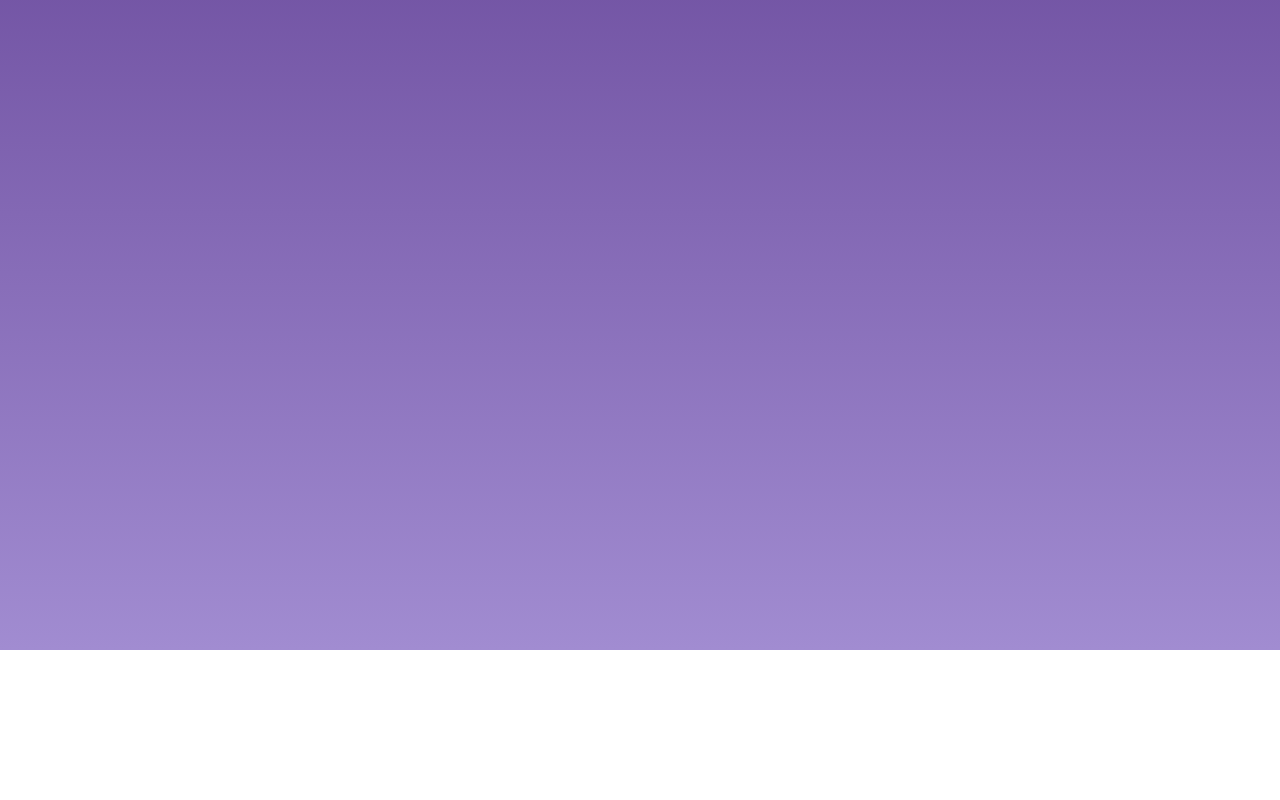
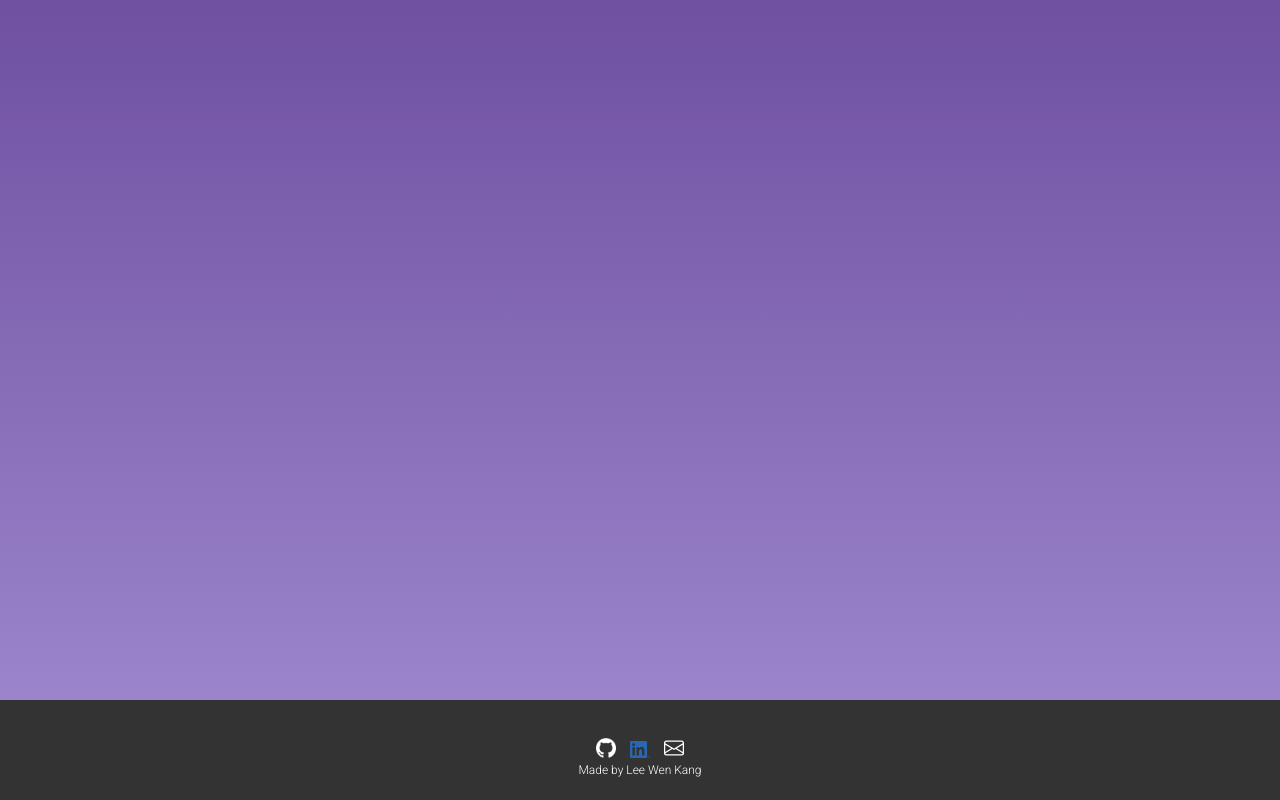
Before and after one commit to NPLeeWenKang/ID_10203100B_LeeWenKang_Assg01, a plain HTML site: page index.html in a window 1280 px wide. Shown: the part 950-1750 px from the top of the page. Before the commit the page ends 1600 px from the top, so only its background shows below. Drawn offline with Linux system fonts and the light colour scheme.

Commit message:
7/11/2020: Added the footer area and added comments in css and html files to improve readability.

```diff
--- a/css/IndexStyle.css
+++ b/css/IndexStyle.css
@@ -12,6 +12,7 @@
 body{
     background-image: linear-gradient(to top,#a18cd1 0%, #330867 100%);
 }
+/* Landing Area CSS component */
 #LandingBanner {
     display: block;
     position: relative;
@@ -50,13 +51,76 @@
 .link {
     font-size: 20px;
     margin-bottom: 10px;
-    scroll-behavior: smooth;
 }
 .link :hover{
     color: rgba(255, 255, 255, 0.8);
 }
+@media (max-width: 500px){
+/* Handles font-size in mobile view */
+    #name {
+        font-size: 30px;
+        margin-bottom: 7px;
+    }
+
+    #detail {
+        font-size: 20px;
+        margin-bottom: 7px;
+    }
+
+    .link {
+        font-size: 18px;
+        margin-bottom: 7px;
+    }
+}
+/* Project CSS component */
 #ProjectBanner {
     display: block;
     width: 100%;
     height: 100%;
 }
+/* Footer CSS component */
+#footerContent {
+    position: relative;
+    width: 100%;
+    height: 100px;
+    margin-top: 50px;
+    background-color: #333;
+}
+#socialsContent {
+    position: absolute;
+    left: 50%;
+    top: 50%;
+    transform: translate(-50%,-50%);
+}
+#GitHubBlock {
+    display: inline;
+    margin-left: 5px;
+    margin-right: 5px;
+}
+#LinkedInBlock {
+    display: inline;
+    margin-left: 5px;
+    margin-right: 5px;
+}
+#emailBlock {
+    display: inline;
+    margin-left: 5px;
+    margin-right: 5px;
+}
+#GitHubIMG {
+    width: 20px;
+    height: auto;
+}
+#LinkedInIMG {
+    width: 20px;
+    height: auto;
+}
+#MadeByText{
+    font-family: 'Roboto', sans-serif;
+    color: white;
+    font-size: 12;
+    position: absolute;
+    left: 50%;
+    top: calc(50% + 20px);
+    transform: translate(-50%,-50%);
+}
--- a/index.html
+++ b/index.html
@@ -10,7 +10,14 @@
 
 <body>
     <section id="LandingBanner">
+        <!--
+            Landing Area:
+            1) Name
+            2) Details
+            3) Links to other parts of website
+        -->
         <div id="ContentBlock">
+            <!-- Positions Div on the right side of screen -->
             <div id="name">
                 Lee Wen Kang
             </div>
@@ -41,14 +48,43 @@
                     </svg>
                 </a>
             </div>
-
         </div>
     </section>
     <section id="ProjectBanner">
 
     </section>
-    <footer>
+    <footer id="footerContent">
+        <!--
+            Footer Area:
+            1) Social links
+            2) Made By "Me"
+        -->
+        <div id="socialsContent">
+            <div id="GitHubBlock">
+                <a href="https://github.com/SpaceyCodes" target="_blank">
+                    <img id='GitHubIMG' src="src/GitHub-Mark-Light-120px-plus.png" alt="GitHub logo">
+                </a>
 
+            </div>
+            <div id="LinkedInBlock">
+                <a href="https://linkedin.com/in/leewenkang/" target="_blank">
+                    <img id='LinkedInIMG' src="src/LI-In-Bug.png" alt="LinkedIn Logo">
+                </a>
+
+            </div>
+            <div id="emailBlock">
+                <a href="mailto: spaceycodes@gmail.com" id="emailIMG">
+                    <svg width="20px" height="20px" viewBox="0 0 16 16" class="bi bi-envelope" fill="white"
+                        xmlns="http://www.w3.org/2000/svg">
+                        <path fill-rule="evenodd"
+                            d="M0 4a2 2 0 0 1 2-2h12a2 2 0 0 1 2 2v8a2 2 0 0 1-2 2H2a2 2 0 0 1-2-2V4zm2-1a1 1 0 0 0-1 1v.217l7 4.2 7-4.2V4a1 1 0 0 0-1-1H2zm13 2.383l-4.758 2.855L15 11.114v-5.73zm-.034 6.878L9.271 8.82 8 9.583 6.728 8.82l-5.694 3.44A1 1 0 0 0 2 13h12a1 1 0 0 0 .966-.739zM1 11.114l4.758-2.876L1 5.383v5.73z" />
+                    </svg>
+                </a>
+            </div>
+        </div>
+        <div id="MadeByText">
+            Made by Lee Wen Kang
+        </div>
     </footer>
 </body>
 
```
Also changed, not shown: src/GitHub-Mark-Light-120px-plus.png (added), src/LI-In-Bug.png (added).
